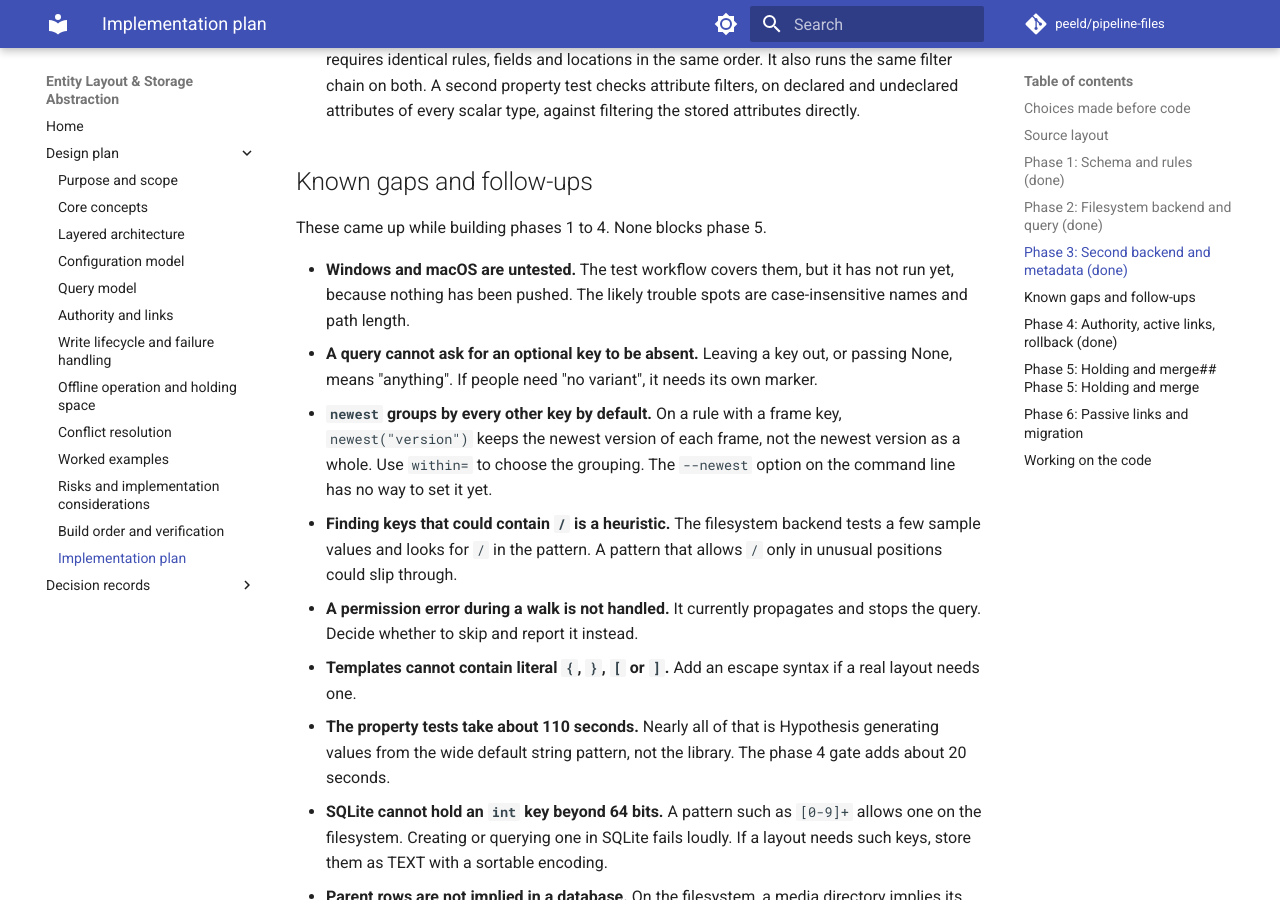
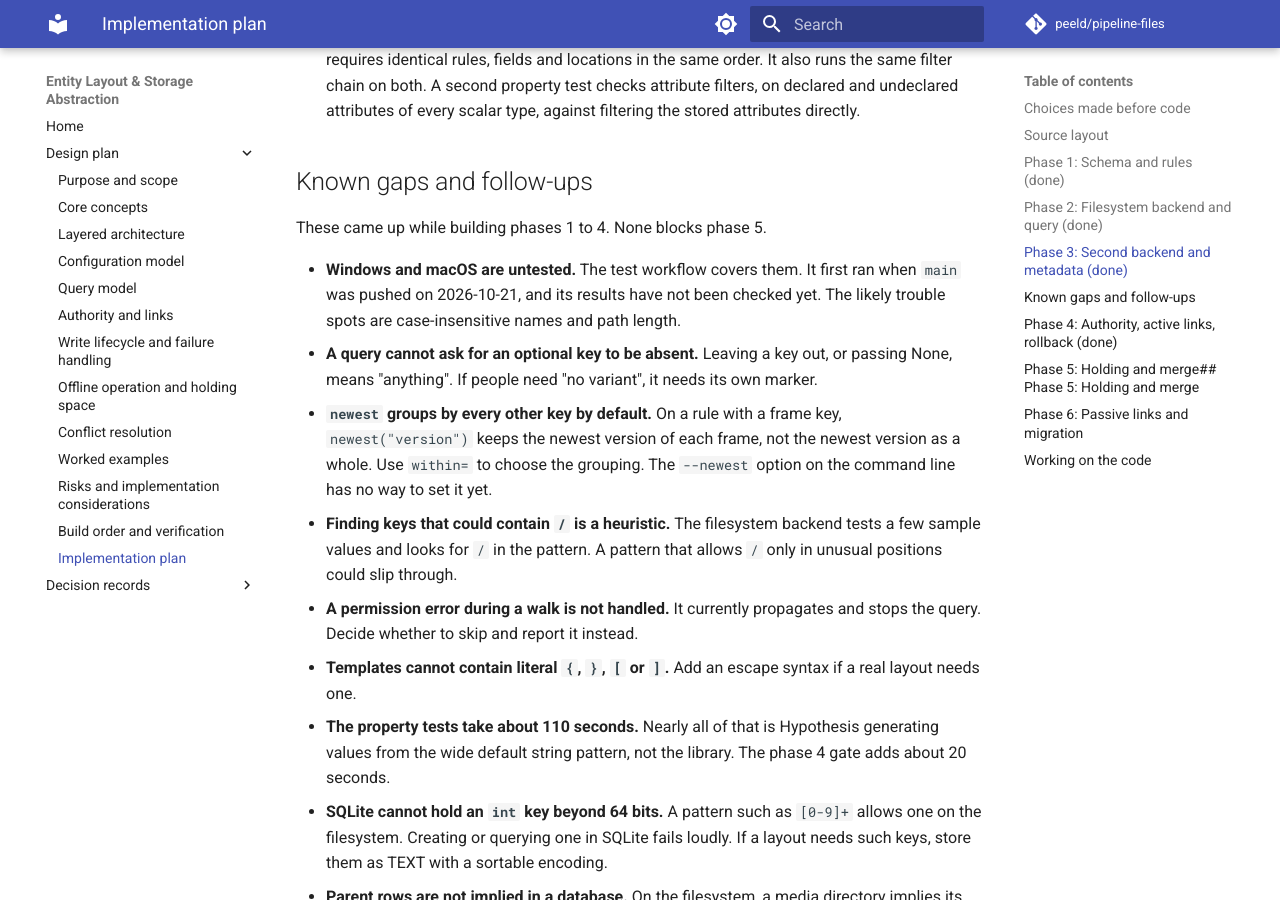
Before and after one commit to peeld/pipeline-files, an MkDocs documentation site: the page built from docs/13-implementation-plan.md, in a window 1280 px wide and 900 px high, scrolled down 3889 px. Built offline with MkDocs 1.6.1 and Material for MkDocs 9.7.7, drawn with Linux system fonts in a browser that asks for light colours; comment, search, counter and statistics services are not loaded.

Commit message:
Switch to merging each phase into main
Each phase is still built on its own branch, but once its gate passes,
main is fast-forwarded to it and pushed, with no PRs. Update CLAUDE.md,
TODO.md and doc 13 to match, and note that CI first ran on this push.

Co-Authored-By: Claude Opus 5.5 <noreply@anthropic.com>

```diff
--- a/docs/13-implementation-plan.md
+++ b/docs/13-implementation-plan.md
@@ -81,7 +81,7 @@ Later phases add more backends, and `holding/` beside these.
 
 These came up while building phases 1 to 4. None blocks phase 5.
 
-- **Windows and macOS are untested.** The test workflow covers them, but it has not run yet, because nothing has been pushed. The likely trouble spots are case-insensitive names and path length.
+- **Windows and macOS are untested.** The test workflow covers them. It first ran when `main` was pushed on 2026-10-21, and its results have not been checked yet. The likely trouble spots are case-insensitive names and path length.
 - **A query cannot ask for an optional key to be absent.** Leaving a key out, or passing None, means "anything". If people need "no variant", it needs its own marker.
 - **`newest` groups by every other key by default.** On a rule with a frame key, `newest("version")` keeps the newest version of each frame, not the newest version as a whole. Use `within=` to choose the grouping. The `--newest` option on the command line has no way to set it yet.
 - **Finding keys that could contain `/` is a heuristic.** The filesystem backend tests a few sample values and looks for `/` in the pattern. A pattern that allows `/` only in unusual positions could slip through.
```
Also changed, not shown: CLAUDE.md (+1 -1 lines), TODO.md (+8 -8 lines).
